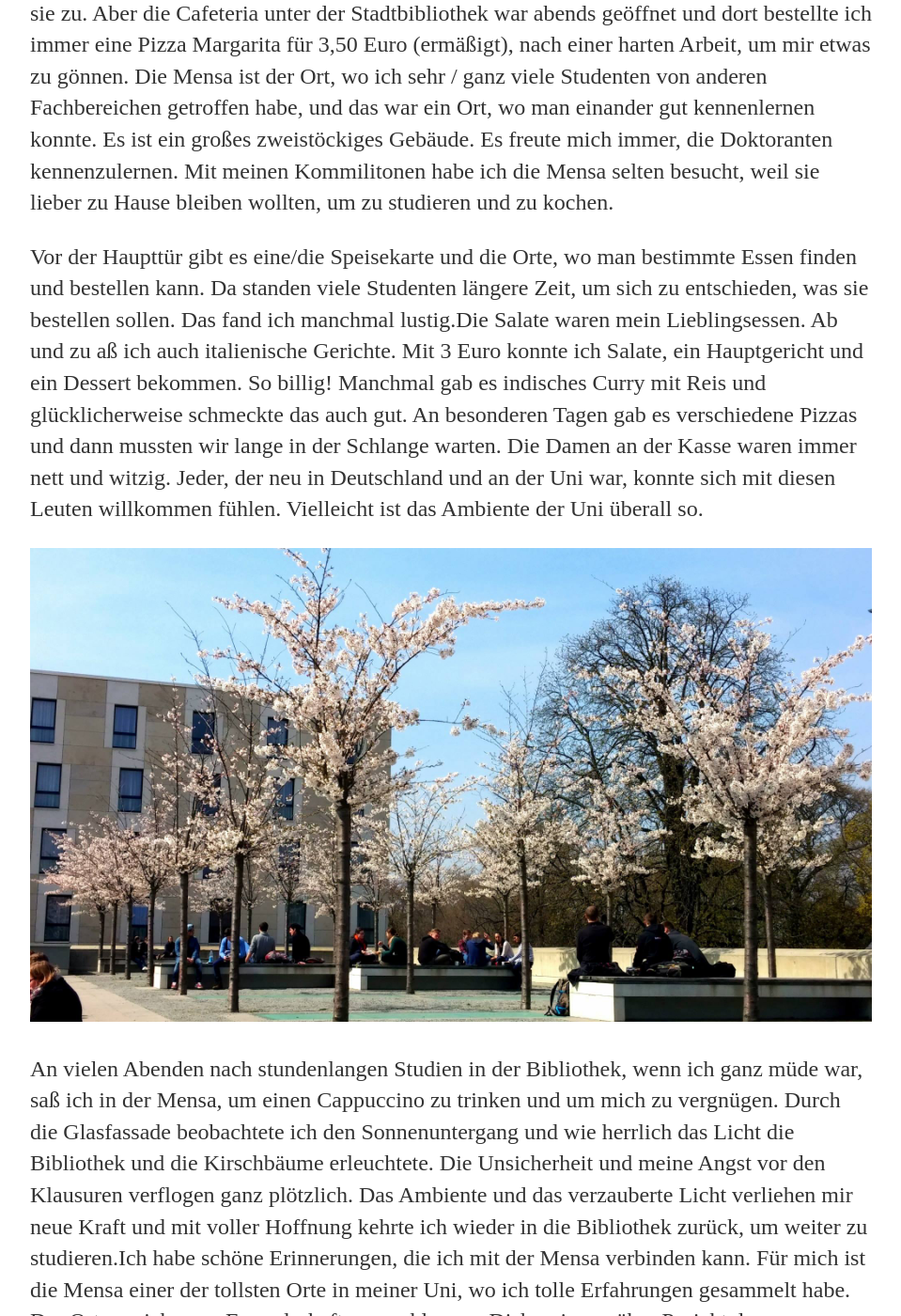
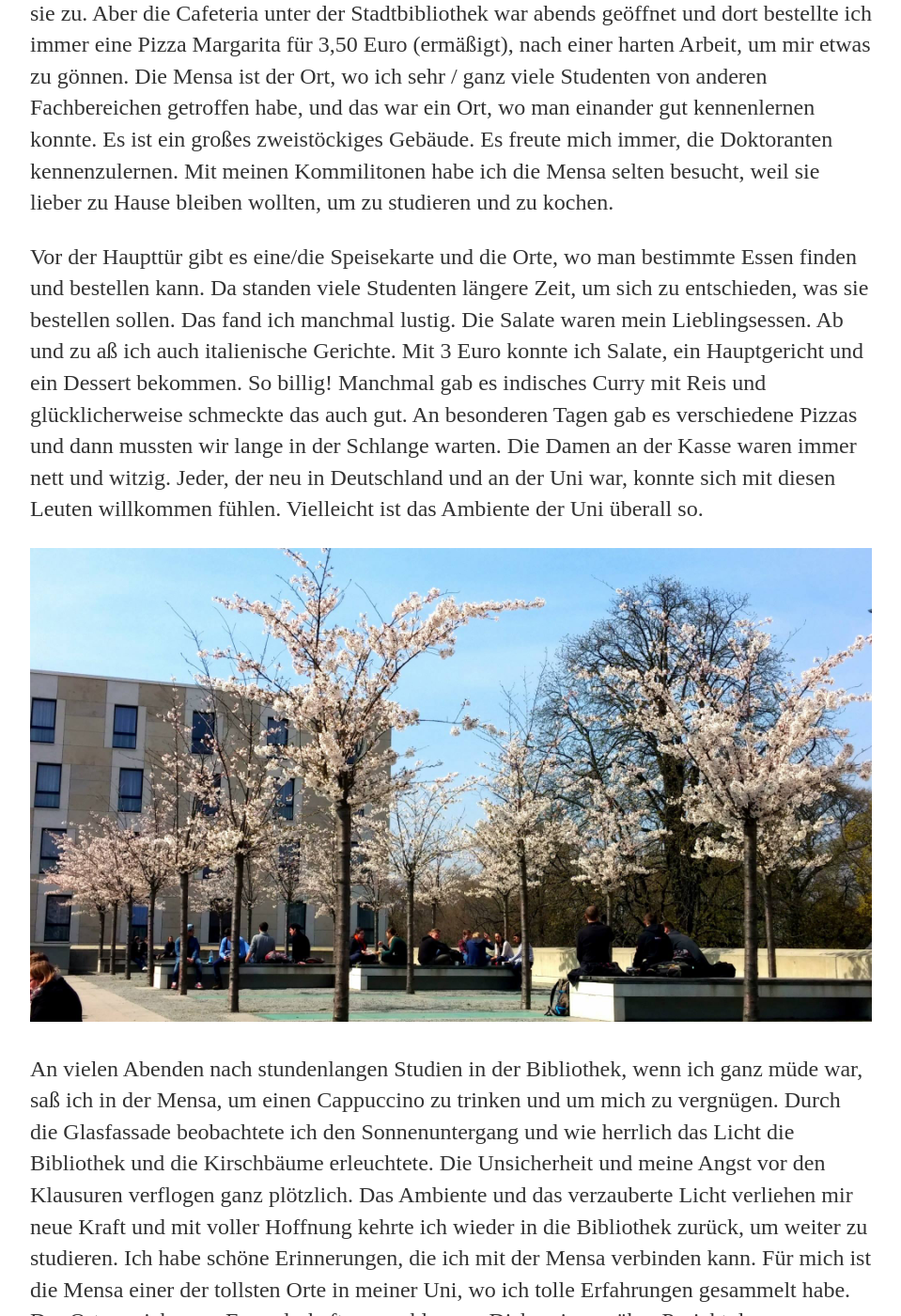
Before and after one commit to Banashri/banashri.github.io, a Jekyll site: the page built from _posts/2020-10-01-Die-Mensa.md, in a window 1280 px wide and 1400 px high, scrolled down 1373 px. Shown: the whole window at 94% size, without its empty margins (160-1119 px from the left). Built offline with Jekyll 4.4.1, drawn with Linux system fonts in a browser that asks for light colours; part of the change alters nothing that is shown; some of the changed text lies outside the part shown.

```diff
--- a/_posts/2020-10-01-Die-Mensa.md
+++ b/_posts/2020-10-01-Die-Mensa.md
@@ -13,16 +13,16 @@ Das Stadtmitte-Mensa-Gebäude ist einfach wunderschön. Man kann die Schönheit
 In die Mensa gehen Dozent\*innen, manche Professor\*innen und viele Studierende entweder, um Mittag zu essen oder am Abend für Snacks und um Kaffee zu trinken. Nach 18 Uhr ist sie zu. Aber die Cafeteria unter der Stadtbibliothek war abends geöffnet und dort bestellte ich immer eine Pizza Margarita für 3,50 Euro (ermäßigt), nach einer harten Arbeit, um mir etwas zu gönnen.
 Die Mensa ist der Ort, wo ich sehr / ganz viele Studenten von anderen Fachbereichen getroffen habe, und das war ein Ort, wo man einander gut kennenlernen konnte. Es ist ein großes zweistöckiges Gebäude. Es freute mich immer, die Doktoranten kennenzulernen. Mit meinen Kommilitonen habe ich die Mensa selten besucht, weil sie lieber zu Hause bleiben wollten, um zu studieren und zu kochen.
 
-Vor der Haupttür gibt es eine/die Speisekarte und die Orte, wo man bestimmte Essen finden und bestellen kann. Da standen viele Studenten längere Zeit, um sich zu entschieden, was sie bestellen sollen. Das fand ich manchmal lustig.Die Salate waren mein Lieblingsessen. Ab und zu aß ich auch italienische Gerichte. Mit 3 Euro konnte ich Salate, ein Hauptgericht und ein Dessert bekommen. So billig! Manchmal gab es indisches Curry mit Reis und glücklicherweise schmeckte das auch gut. An besonderen Tagen gab es verschiedene Pizzas und dann mussten wir lange in der Schlange warten. Die Damen an der Kasse waren immer nett und witzig. Jeder, der neu in Deutschland und an der Uni war, konnte sich mit diesen Leuten willkommen fühlen. Vielleicht ist das Ambiente der Uni überall so.
+Vor der Haupttür gibt es eine/die Speisekarte und die Orte, wo man bestimmte Essen finden und bestellen kann. Da standen viele Studenten längere Zeit, um sich zu entschieden, was sie bestellen sollen. Das fand ich manchmal lustig. Die Salate waren mein Lieblingsessen. Ab und zu aß ich auch italienische Gerichte. Mit 3 Euro konnte ich Salate, ein Hauptgericht und ein Dessert bekommen. So billig! Manchmal gab es indisches Curry mit Reis und glücklicherweise schmeckte das auch gut. An besonderen Tagen gab es verschiedene Pizzas und dann mussten wir lange in der Schlange warten. Die Damen an der Kasse waren immer nett und witzig. Jeder, der neu in Deutschland und an der Uni war, konnte sich mit diesen Leuten willkommen fühlen. Vielleicht ist das Ambiente der Uni überall so.
 
 
 <img src="https://banashri.github.io/images/bänke.jpg" alt="drawing" width="100%"/>
 
 
-An vielen Abenden nach stundenlangen Studien in der Bibliothek, wenn ich ganz müde war, saß ich in der Mensa, um einen Cappuccino zu trinken und um mich zu vergnügen. Durch die Glasfassade beobachtete ich den Sonnenuntergang und wie herrlich das Licht die Bibliothek und die Kirschbäume erleuchtete. Die Unsicherheit und meine Angst vor den Klausuren verflogen ganz plötzlich. Das Ambiente und das verzauberte Licht verliehen mir neue Kraft und mit voller Hoffnung kehrte ich wieder in die Bibliothek zurück, um weiter zu studieren.Ich habe schöne Erinnerungen, die ich mit der Mensa verbinden kann. Für mich ist die Mensa einer der tollsten Orte in meiner Uni, wo ich tolle Erfahrungen gesammelt habe. Der Ort, wo ich neue Freundschaften geschlossen, Diskussionen über Projektplanungen geführt und gemeinsam mit Freunden viele Erfolge gefeiert habe. Deswegen ist es sehr speziell für mich.
+An vielen Abenden nach stundenlangen Studien in der Bibliothek, wenn ich ganz müde war, saß ich in der Mensa, um einen Cappuccino zu trinken und um mich zu vergnügen. Durch die Glasfassade beobachtete ich den Sonnenuntergang und wie herrlich das Licht die Bibliothek und die Kirschbäume erleuchtete. Die Unsicherheit und meine Angst vor den Klausuren verflogen ganz plötzlich. Das Ambiente und das verzauberte Licht verliehen mir neue Kraft und mit voller Hoffnung kehrte ich wieder in die Bibliothek zurück, um weiter zu studieren. Ich habe schöne Erinnerungen, die ich mit der Mensa verbinden kann. Für mich ist die Mensa einer der tollsten Orte in meiner Uni, wo ich tolle Erfahrungen gesammelt habe. Der Ort, wo ich neue Freundschaften geschlossen, Diskussionen über Projektplanungen geführt und gemeinsam mit Freunden viele Erfolge gefeiert habe. Deswegen ist es sehr speziell für mich.
 
 <img src="https://banashri.github.io/images/entrance.jpg" alt="drawing" width="100%"/>
 
-Diese Foto habe ich in einem regnerischen Tag aufgenommen, während ich in die Bibliothek aus Mensa zurückkehrte.
+Dieses Foto habe ich in einem regnerischen Tag aufgenommen, während ich in die Bibliothek aus der Mensa zurückkehrte.
 
 <img src="https://banashri.github.io/images/rainy day.jpg" alt="drawing" width="100%"/>
```
